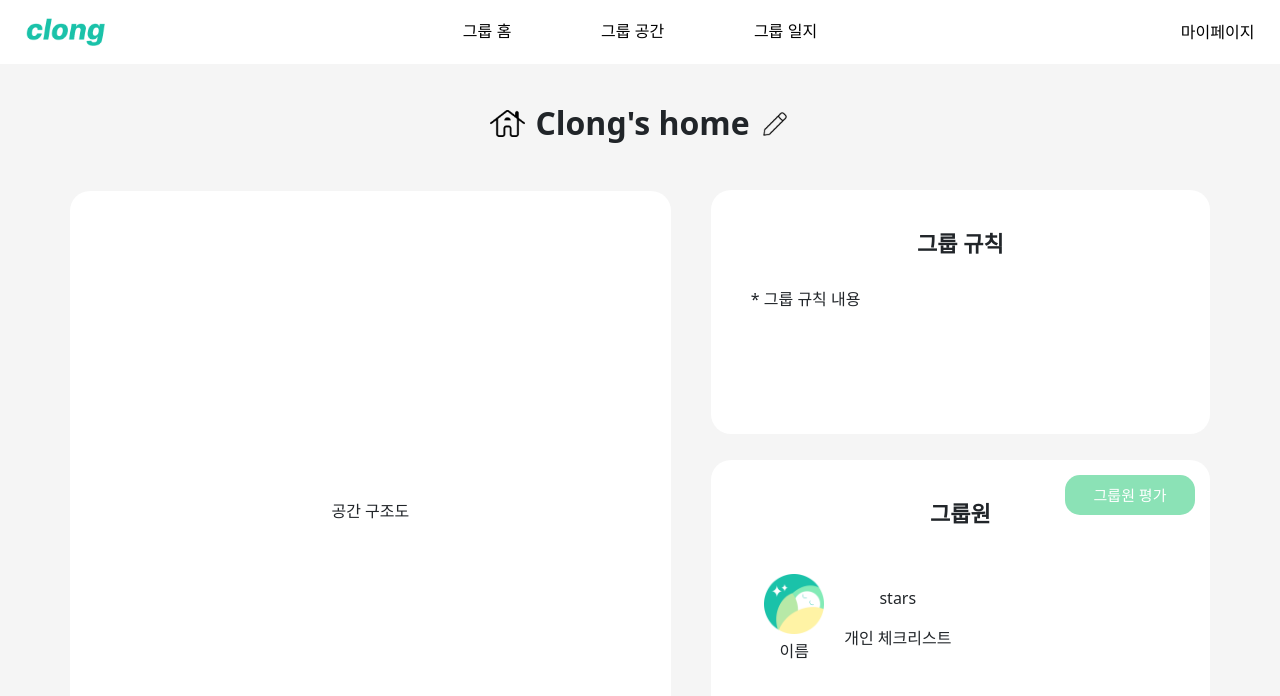
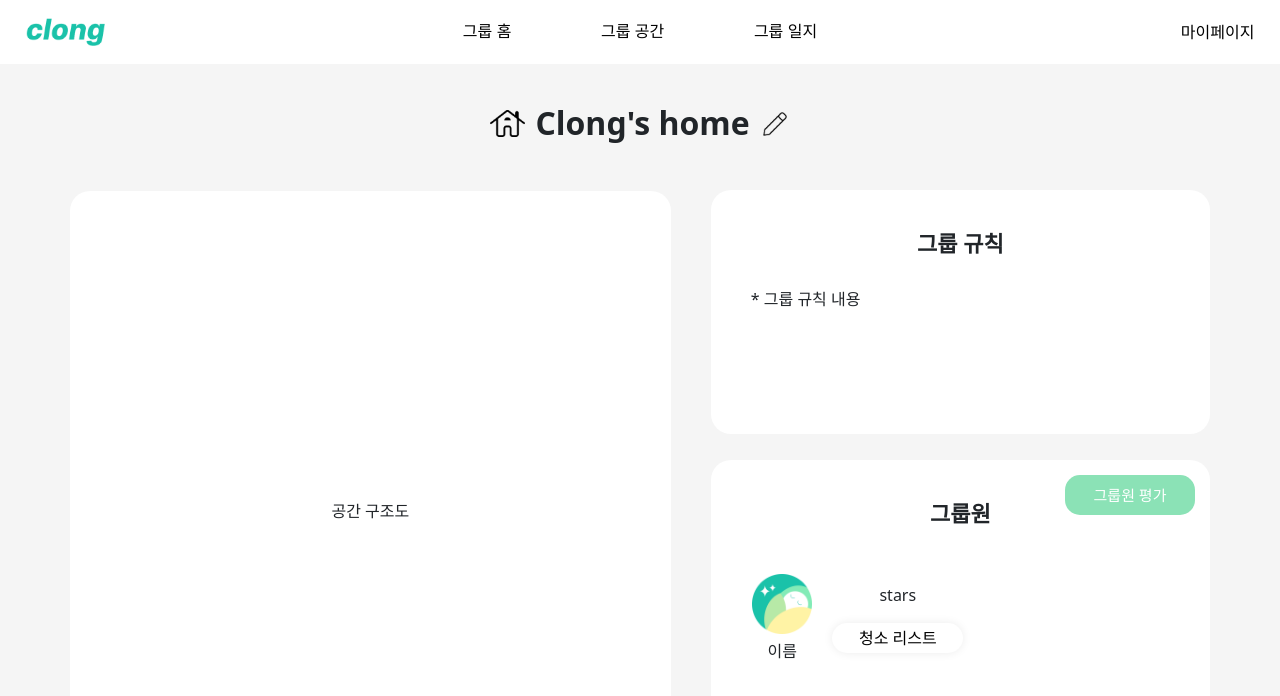
Before and after one commit to Co-sol/clong_front, a React (Vite) app: page /groupHome in a window 1280 px wide. Shown: the top 696 px of the page. Built offline with nearby package versions, Linux system fonts and the light colour scheme; a web font is replaced by a local one.

Commit message:
그룹홈 EvalItem UI 구현중

```diff
--- a/src/components/groupHome/GEvalItem.css
+++ b/src/components/groupHome/GEvalItem.css
@@ -30,3 +30,11 @@
     align-items: center;
     gap: 15.63px;
 }
+
+.GEvalItem .right .Button_list {
+    width: 131px;
+    height: 30px;
+    border-radius: 15px;
+    box-shadow: 0 0 10px #ececec;
+    background-color: white;
+}
--- a/src/components/groupHome/GEvalItem.jsx
+++ b/src/components/groupHome/GEvalItem.jsx
@@ -1,5 +1,6 @@
 import { getBadgeImage } from "../../utils/get-badge-images";
 import "./GEvalItem.css";
+import Button from "../Button";
 
 const GEvalItem = ({ badgeId, name, score }) => {
     return (
@@ -10,7 +11,7 @@ const GEvalItem = ({ badgeId, name, score }) => {
             </section>
             <section className="right">
                 <div>stars</div>
-                <div>개인 체크리스트</div>
+                <Button text={"청소 리스트"} type={"list"} />
             </section>
         </div>
     );
```
